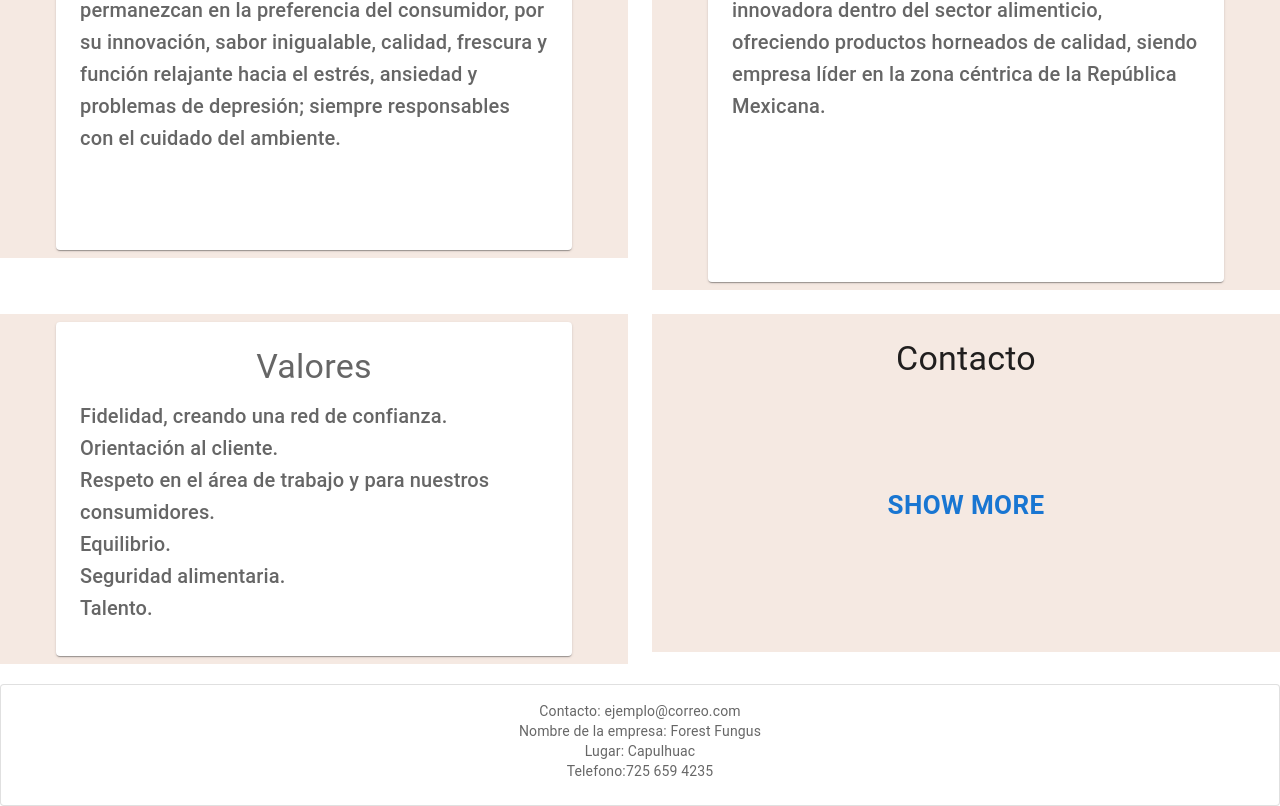
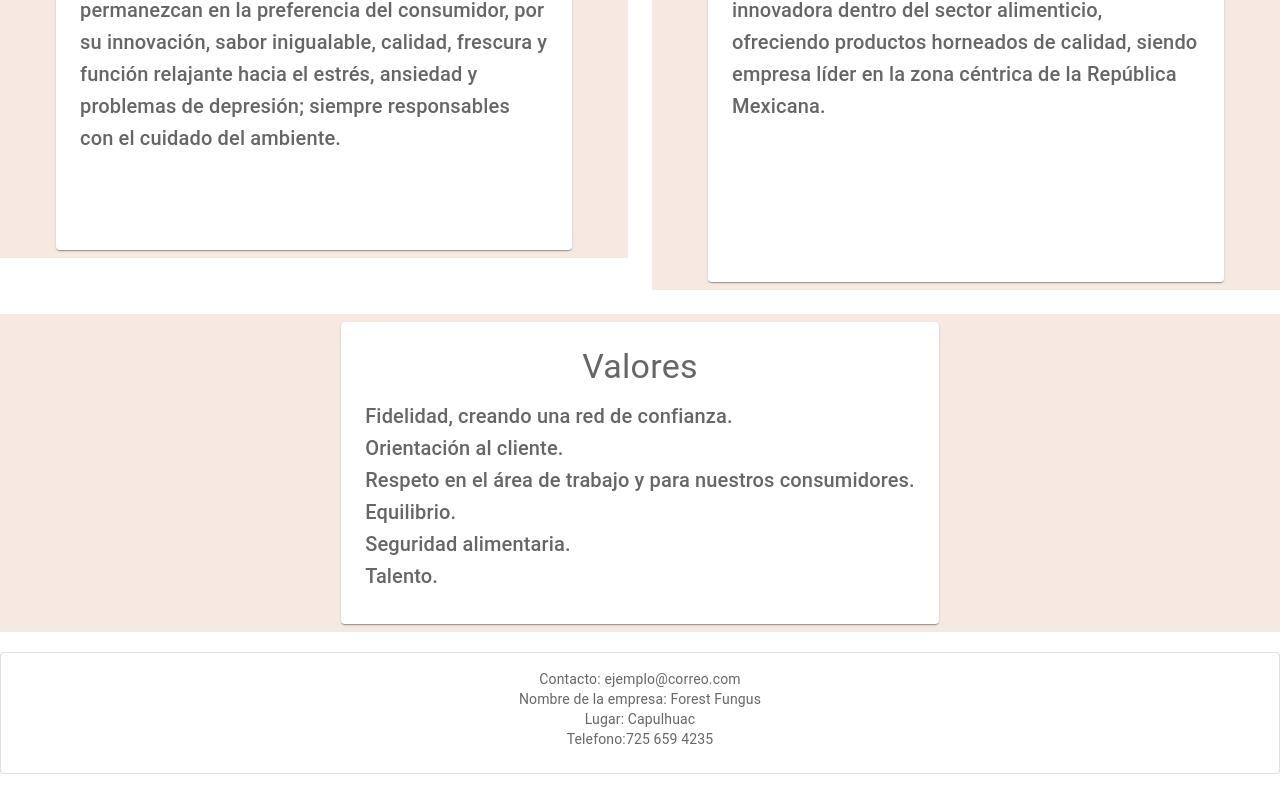
Before and after one commit to Axel625/ForestFungus, a React (Create React App) app: page / in a window 1280 px wide. Shown: the part 1298-2104 px from the top of the page. After the commit the page ends 2072 px from the top, so only its background shows below. Built offline with nearby package versions, Linux system fonts and the light colour scheme.

Commit message:
Problema resuelto

```diff
--- a/src/Components/CheckoutForm/Review.js
+++ b/src/Components/CheckoutForm/Review.js
@@ -8,9 +8,9 @@ import { useStateValue } from "../../StateProvider";
 import accounting from 'accounting';
 
 const Review = () => {
-  const [{ basket }] = useStateValue(); // Asegúrate de que basket esté en el estado
+  const [{ basket }] = useStateValue();
 
-  const totalAmount = basket ? basket.reduce((total, item) => total + item.price, 0) : 0; // Verifica si basket está definido
+  const totalAmount = basket ? basket.reduce((total, item) => total + item.price, 0) : 0;
 
   const addresses = ['1 MUI Drive', 'Reactville', 'Anytown', '99999', 'USA'];
   const payments = [
--- a/src/Components/Information.js
+++ b/src/Components/Information.js
@@ -5,8 +5,7 @@ import Typography from '@mui/material/Typography';
 import { styled } from '@mui/material/styles';
 import Box from '@mui/material/Box';
 import Grid from '@mui/material/Grid';
-import { Button, CardActions } from '@mui/material';
-import { Link } from 'react-router-dom';
+
 
 const Footer = styled(Card)({
   marginTop: '20px',
@@ -88,10 +87,10 @@ export default function Information() {
             </Grid>
           </CustomBox>
         </Grid>
-        <Grid item xs={24} sm={12} md={10} lg={5} style={{ textAlign: 'left' }}>
+        <Grid item xs={12} sm={12} md={12} lg={10}>
           <CustomBox>
             <Grid container justifyContent="center">
-              <CustomCard sx={{ maxWidth: 500, textAlign: 'Left', border: 'none' }}>
+              <CustomCard sx={{ maxWidth: 600, textAlign: 'center', border: 'none' }}>
                 <CardContent>
                   <Typography gutterBottom variant="h4" component="div" style={{ textAlign: 'center' }}>
                     Valores
@@ -106,26 +105,6 @@ export default function Information() {
                   </Typography>
                 </CardContent>
               </CustomCard>
-            </Grid>
-          </CustomBox>
-        </Grid>
-        <Grid item xs={24} sm={12} md={10} lg={5}>
-          <CustomBox>
-            <Grid container justifyContent="center">
-              <CardContent>
-                <Typography gutterBottom variant="h4" component="div" style={{ textAlign: 'center' }}>
-                  Contacto
-                </Typography>
-                <CardActions>
-                  <Link to="/miebros_del_equipo">
-                    <Typography variant="h6" color="text.secondary" style={{ textAlign: 'left' }}>
-                      <Button size="small" color="primary">
-                        <h1>Show more</h1><br/><br/><br/><br/><br/><br/><br/><br/><br/>
-                      </Button>
-                    </Typography>
-                  </Link>
-                </CardActions>
-              </CardContent>
             </Grid>
           </CustomBox>
         </Grid>
--- a/src/Components/Total.js
+++ b/src/Components/Total.js
@@ -6,18 +6,13 @@ import { useStateValue } from '../StateProvider';
 import { useNavigate } from "react-router-dom";
 
 const Total = () => {
-    const [{ basket, user }] = useStateValue(); // Agrega el estado de usuario
+    const [{ basket }] = useStateValue();
     const totalAmount = getBasketTotal(basket);
-    const navigate = useNavigate(); // Obtén la función de navegación
+    const navigate = useNavigate();
 
     const handleCheckOut = () => {
-        if (user) {
-            // Si el usuario ha iniciado sesión, navega a la página de verificación
-            navigate("/Verificacion");
-        } else {
-            // Si el usuario no ha iniciado sesión, puedes mostrar un mensaje o realizar alguna acción
-            console.log("Inicia sesión para realizar el check out.");
-        }
+
+        navigate("/Verificacion");
     };
 
     return (
@@ -38,8 +33,9 @@ const Total = () => {
             </Typography>
             <Button
                 variant="contained"
-               color="success"
+                color="success"
                 style={{ marginBottom: "8px", width: "100%" }}
+                onClick={handleCheckOut} // Asigna la función de manejo al evento onClick
             >
                 Buy
             </Button>
--- a/src/Components/carrucel.js
+++ b/src/Components/carrucel.js
@@ -25,7 +25,7 @@ const ImageCarousel = () => {
       <Carousel
         autoPlay={true}
         infiniteLoop={true}
-        interval={2000}
+        interval={2500}
         showThumbs={false}
         showStatus={false}
         showArrows={true}
```
Also changed, not shown: src/Components/Navbar.js (+5 -5 lines). Lines whose indentation alone changed are shown as unchanged.
